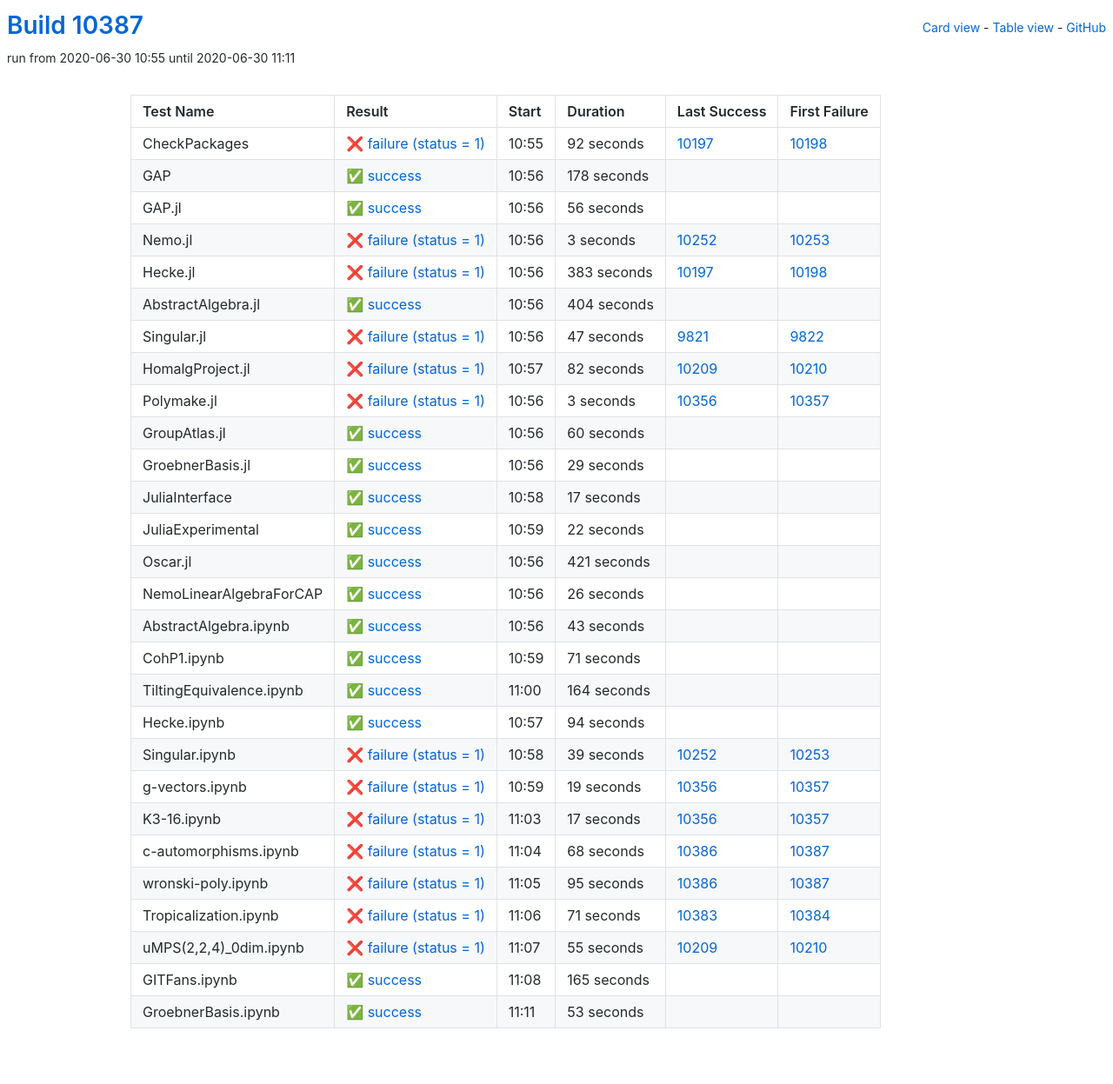
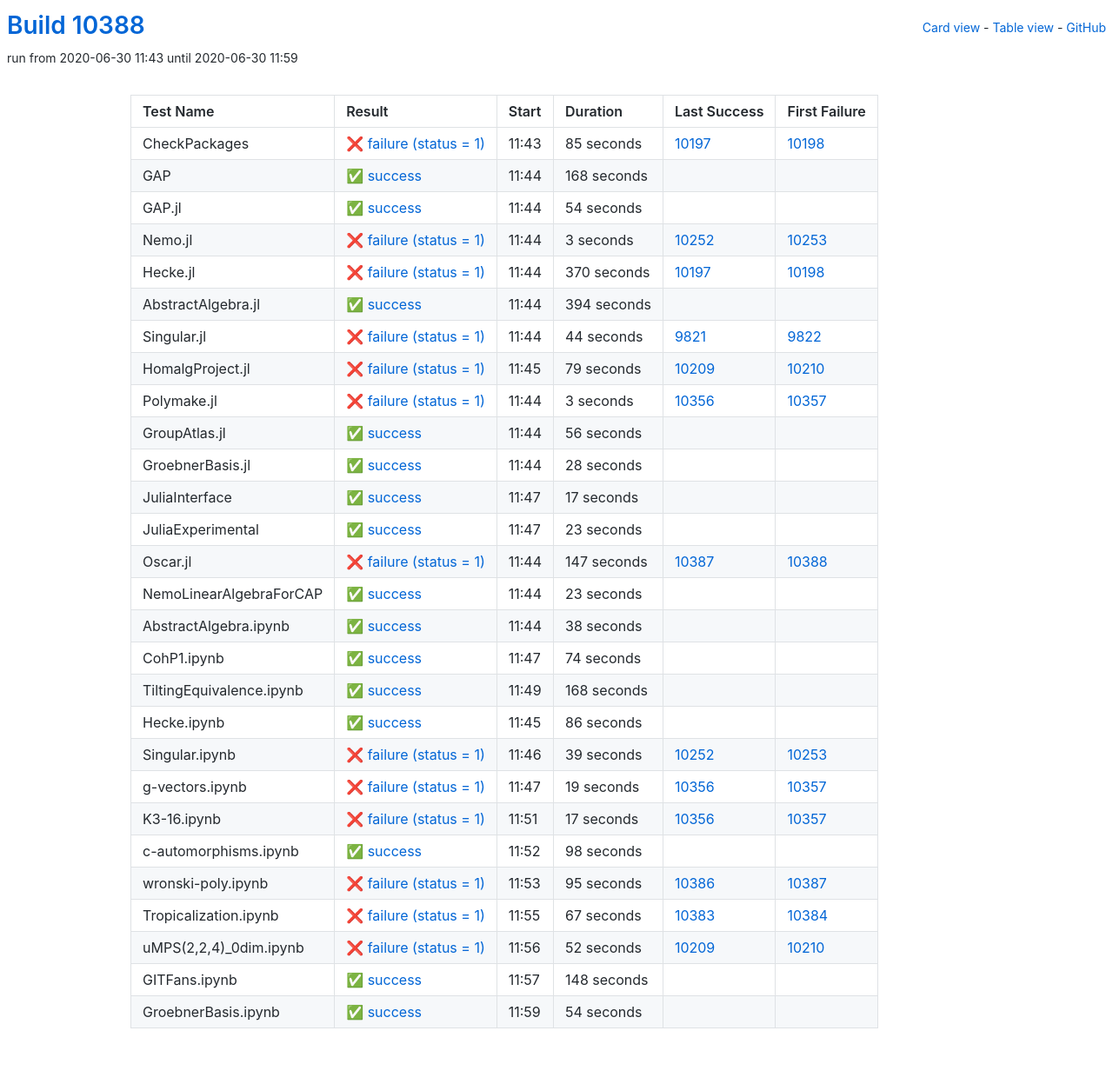
Before and after one commit to oscar-system/oscar-ci-status, a Jekyll site: the page built from table.html, in a window 1280 px wide. Shown: the whole page at 87% size. Built offline with Jekyll 4.4.1, drawn with Linux system fonts in a browser that asks for light colours.

Commit message:
Build #10388

```diff
--- a/_data/ci.yml
+++ b/_data/ci.yml
@@ -1,6 +1,6 @@
 ---
-build: 10387
-build_url: https://oscarci.mathematik.uni-kl.de/job/oscar/10387/
+build: 10388
+build_url: https://oscarci.mathematik.uni-kl.de/job/oscar/10388/
 job: oscar
 organization: oscar-system
 repo: oscar-ci-status
@@ -8,44 +8,44 @@
 tests:
 - name: CheckPackages
   id: checkpackages
-  log: https://oscarci.mathematik.uni-kl.de/job/oscar/10387/artifact/logs/build-10387/CheckPackages.log
-  start: 2020-06-30 10:55
+  log: https://oscarci.mathematik.uni-kl.de/job/oscar/10388/artifact/logs/build-10388/CheckPackages.log
+  start: 2020-06-30 11:43
   success: false
   exitcode: 1
   status: failure
-  duration: 92
+  duration: 85
   last_success: 10197
   last_success_url: https://oscarci.mathematik.uni-kl.de/job/oscar/10197/
   first_failure: 10198
   first_failure_url: https://oscarci.mathematik.uni-kl.de/job/oscar/10198/
 - name: GAP
   id: gap
-  log: https://oscarci.mathematik.uni-kl.de/job/oscar/10387/artifact/logs/build-10387/GAP.log
-  start: 2020-06-30 10:56
+  log: https://oscarci.mathematik.uni-kl.de/job/oscar/10388/artifact/logs/build-10388/GAP.log
+  start: 2020-06-30 11:44
   success: true
   exitcode: 0
   status: success
-  duration: 178
+  duration: 168
   last_success: false
   last_success_url:
   first_failure: false
   first_failure_url:
 - name: GAP.jl
   id: gap-jl
-  log: https://oscarci.mathematik.uni-kl.de/job/oscar/10387/artifact/logs/build-10387/GAP.jl.log
-  start: 2020-06-30 10:56
+  log: https://oscarci.mathematik.uni-kl.de/job/oscar/10388/artifact/logs/build-10388/GAP.jl.log
+  start: 2020-06-30 11:44
   success: true
   exitcode: 0
   status: success
-  duration: 56
+  duration: 54
   last_success: false
   last_success_url:
   first_failure: false
   first_failure_url:
 - name: Nemo.jl
   id: nemo-jl
-  log: https://oscarci.mathematik.uni-kl.de/job/oscar/10387/artifact/logs/build-10387/Nemo.jl.log
-  start: 2020-06-30 10:56
+  log: https://oscarci.mathematik.uni-kl.de/job/oscar/10388/artifact/logs/build-10388/Nemo.jl.log
+  start: 2020-06-30 11:44
   success: false
   exitcode: 1
   status: failure
@@ -56,56 +56,56 @@
   first_failure_url: https://oscarci.mathematik.uni-kl.de/job/oscar/10253/
 - name: Hecke.jl
   id: hecke-jl
-  log: https://oscarci.mathematik.uni-kl.de/job/oscar/10387/artifact/logs/build-10387/Hecke.jl.log
-  start: 2020-06-30 10:56
+  log: https://oscarci.mathematik.uni-kl.de/job/oscar/10388/artifact/logs/build-10388/Hecke.jl.log
+  start: 2020-06-30 11:44
   success: false
   exitcode: 1
   status: failure
-  duration: 383
+  duration: 370
   last_success: 10197
   last_success_url: https://oscarci.mathematik.uni-kl.de/job/oscar/10197/
   first_failure: 10198
   first_failure_url: https://oscarci.mathematik.uni-kl.de/job/oscar/10198/
 - name: AbstractAlgebra.jl
   id: abstractalgebra-jl
-  log: https://oscarci.mathematik.uni-kl.de/job/oscar/10387/artifact/logs/build-10387/AbstractAlgebra.jl.log
-  start: 2020-06-30 10:56
+  log: https://oscarci.mathematik.uni-kl.de/job/oscar/10388/artifact/logs/build-10388/AbstractAlgebra.jl.log
+  start: 2020-06-30 11:44
   success: true
   exitcode: 0
   status: success
-  duration: 404
+  duration: 394
   last_success: false
   last_success_url:
   first_failure: false
   first_failure_url:
 - name: Singular.jl
   id: singular-jl
-  log: https://oscarci.mathematik.uni-kl.de/job/oscar/10387/artifact/logs/build-10387/Singular.jl.log
-  start: 2020-06-30 10:56
+  log: https://oscarci.mathematik.uni-kl.de/job/oscar/10388/artifact/logs/build-10388/Singular.jl.log
+  start: 2020-06-30 11:44
   success: false
   exitcode: 1
   status: failure
-  duration: 47
+  duration: 44
   last_success: 9821
   last_success_url: https://oscarci.mathematik.uni-kl.de/job/oscar/9821/
   first_failure: 9822
   first_failure_url: https://oscarci.mathematik.uni-kl.de/job/oscar/9822/
 - name: HomalgProject.jl
   id: homalgproject-jl
-  log: https://oscarci.mathematik.uni-kl.de/job/oscar/10387/artifact/logs/build-10387/HomalgProject.jl.log
-  start: 2020-06-30 10:57
+  log: https://oscarci.mathematik.uni-kl.de/job/oscar/10388/artifact/logs/build-10388/HomalgProject.jl.log
+  start: 2020-06-30 11:45
   success: false
   exitcode: 1
   status: failure
-  duration: 82
+  duration: 79
   last_success: 10209
   last_success_url: https://oscarci.mathematik.uni-kl.de/job/oscar/10209/
   first_failure: 10210
   first_failure_url: https://oscarci.mathematik.uni-kl.de/job/oscar/10210/
 - name: Polymake.jl
   id: polymake-jl
-  log: https://oscarci.mathematik.uni-kl.de/job/oscar/10387/artifact/logs/build-10387/Polymake.jl.log
-  start: 2020-06-30 10:56
+  log: https://oscarci.mathematik.uni-kl.de/job/oscar/10388/artifact/logs/build-10388/Polymake.jl.log
+  start: 2020-06-30 11:44
   success: false
   exitcode: 1
   status: failure
@@ -116,32 +116,32 @@
   first_failure_url: https://oscarci.mathematik.uni-kl.de/job/oscar/10357/
 - name: GroupAtlas.jl
   id: groupatlas-jl
-  log: https://oscarci.mathematik.uni-kl.de/job/oscar/10387/artifact/logs/build-10387/GroupAtlas.jl.log
-  start: 2020-06-30 10:56
+  log: https://oscarci.mathematik.uni-kl.de/job/oscar/10388/artifact/logs/build-10388/GroupAtlas.jl.log
+  start: 2020-06-30 11:44
   success: true
   exitcode: 0
   status: success
-  duration: 60
+  duration: 56
   last_success: false
   last_success_url:
   first_failure: false
   first_failure_url:
 - name: GroebnerBasis.jl
   id: groebnerbasis-jl
-  log: https://oscarci.mathematik.uni-kl.de/job/oscar/10387/artifact/logs/build-10387/GroebnerBasis.jl.log
-  start: 2020-06-30 10:56
+  log: https://oscarci.mathematik.uni-kl.de/job/oscar/10388/artifact/logs/build-10388/GroebnerBasis.jl.log
+  start: 2020-06-30 11:44
   success: true
   exitcode: 0
   status: success
-  duration: 29
+  duration: 28
   last_success: false
   last_success_url:
   first_failure: false
   first_failure_url:
 - name: JuliaInterface
   id: juliainterface
-  log: https://oscarci.mathematik.uni-kl.de/job/oscar/10387/artifact/logs/build-10387/JuliaInterface.log
-  start: 2020-06-30 10:58
+  log: https://oscarci.mathematik.uni-kl.de/job/oscar/10388/artifact/logs/build-10388/JuliaInterface.log
+  start: 2020-06-30 11:47
   success: true
   exitcode: 0
   status: success
@@ -152,92 +152,92 @@
   first_failure_url:
 - name: JuliaExperimental
   id: juliaexperimental
-  log: https://oscarci.mathematik.uni-kl.de/job/oscar/10387/artifact/logs/build-10387/JuliaExperimental.log
-  start: 2020-06-30 10:59
+  log: https://oscarci.mathematik.uni-kl.de/job/oscar/10388/artifact/logs/build-10388/JuliaExperimental.log
+  start: 2020-06-30 11:47
   success: true
   exitcode: 0
   status: success
-  duration: 22
+  duration: 23
   last_success: false
   last_success_url:
   first_failure: false
   first_failure_url:
 - name: Oscar.jl
   id: oscar-jl
-  log: https://oscarci.mathematik.uni-kl.de/job/oscar/10387/artifact/logs/build-10387/Oscar.jl.log
-  start: 2020-06-30 10:56
+  log: https://oscarci.mathematik.uni-kl.de/job/oscar/10388/artifact/logs/build-10388/Oscar.jl.log
+  start: 2020-06-30 11:44
+  success: false
+  exitcode: 1
+  status: failure
+  duration: 147
+  last_success: 10387
+  last_success_url: https://oscarci.mathematik.uni-kl.de/job/oscar/10387/
+  first_failure: 10388
+  first_failure_url: https://oscarci.mathematik.uni-kl.de/job/oscar/10388/
+- name: NemoLinearAlgebraForCAP
+  id: nemolinearalgebraforcap
+  log: https://oscarci.mathematik.uni-kl.de/job/oscar/10388/artifact/logs/build-10388/NemoLinearAlgebraForCAP.log
+  start: 2020-06-30 11:44
   success: true
   exitcode: 0
   status: success
-  duration: 421
-  last_success: false
-  last_success_url:
-  first_failure: false
-  first_failure_url:
-- name: NemoLinearAlgebraForCAP
-  id: nemolinearalgebraforcap
-  log: https://oscarci.mathematik.uni-kl.de/job/oscar/10387/artifact/logs/build-10387/NemoLinearAlgebraForCAP.log
-  start: 2020-06-30 10:56
-  success: true
-  exitcode: 0
-  status: success
-  duration: 26
+  duration: 23
   last_success: false
   last_success_url:
   first_failure: false
   first_failure_url:
 - name: AbstractAlgebra.ipynb
   id: abstractalgebra-ipynb
-  log: https://oscarci.mathematik.uni-kl.de/job/oscar/10387/artifact/logs/build-10387/AbstractAlgebra.ipynb.log
-  start: 2020-06-30 10:56
+  log: https://oscarci.mathematik.uni-kl.de/job/oscar/10388/artifact/logs/build-10388/AbstractAlgebra.ipynb.log
+  start: 2020-06-30 11:44
   success: true
   exitcode: 0
   status: success
-  duration: 43
+  duration: 38
   last_success: false
   last_success_url:
   first_failure: false
   first_failure_url:
 - name: CohP1.ipynb
   id: cohp1-ipynb
-  log: https://oscarci.mathematik.uni-kl.de/job/oscar/10387/artifact/logs/build-10387/CohP1.ipynb.log
-  start: 2020-06-30 10:59
+  log: https://oscarci.mathematik.uni-kl.de/job/oscar/10388/artifact/logs/build-10388/CohP1.ipynb.log
+  start: 2020-06-30 11:47
   success: true
   exitcode: 0
   status: success
-  duration: 71
+  duration: 74
   last_success: false
   last_success_url:
   first_failure: false
   first_failure_url:
 - name: TiltingEquivalence.ipynb
   id: tiltingequivalence-ipynb
-  log: https://oscarci.mathematik.uni-kl.de/job/oscar/10387/artifact/logs/build-10387/TiltingEquivalence.ipynb.log
-  start: 2020-06-30 11:00
+  log: https://oscarci.mathematik.uni-kl.de/job/oscar/10388/artifact/logs/build-10388/TiltingEquivalence.ipynb.log
+  start: 2020-06-30 11:49
   success: true
   exitcode: 0
   status: success
-  duration: 164
+  duration: 168
   last_success: false
   last_success_url:
   first_failure: false
   first_failure_url:
 - name: Hecke.ipynb
   id: hecke-ipynb
-  log: https://oscarci.mathematik.uni-kl.de/job/oscar/10387/artifact/logs/build-10387/Hecke.ipynb.log
-  start: 2020-06-30 10:57
+  log: https://oscarci.mathematik.uni-kl.de/job/oscar/10388/artifact/logs/build-10388/Hecke.ipynb.log
+  start: 2020-06-30 11:45
   success: true
   exitcode: 0
   status: success
-  duration: 94
+  duration: 86
   last_success: false
   last_success_url:
   first_failure: false
   first_failure_url:
 - name: Singular.ipynb
   id: singular-ipynb
-  log: https://oscarci.mathematik.uni-kl.de/job/oscar/10387/artifact/logs/build-10387/Singular.ipynb.log
-  start: 2020-06-30 10:58
+  log: https://oscarci.mathematik.uni-kl.de/job/oscar/10388/artifact/logs/build-10388/Singular.ipynb.log
+  start: 2020-06-30 11:46
   success: false
   exitcode: 1
   status: failure
@@ -248,8 +248,8 @@
   first_failure_url: https://oscarci.mathematik.uni-kl.de/job/oscar/10253/
 - name: g-vectors.ipynb
   id: g-vectors-ipynb
-  log: https://oscarci.mathematik.uni-kl.de/job/oscar/10387/artifact/logs/build-10387/g-vectors.ipynb.log
-  start: 2020-06-30 10:59
+  log: https://oscarci.mathematik.uni-kl.de/job/oscar/10388/artifact/logs/build-10388/g-vectors.ipynb.log
+  start: 2020-06-30 11:47
   success: false
   exitcode: 1
   status: failure
@@ -260,8 +260,8 @@
   first_failure_url: https://oscarci.mathematik.uni-kl.de/job/oscar/10357/
 - name: K3-16.ipynb
   id: k3-16-ipynb
-  log: https://oscarci.mathematik.uni-kl.de/job/oscar/10387/artifact/logs/build-10387/K3-16.ipynb.log
-  start: 2020-06-30 11:03
+  log: https://oscarci.mathematik.uni-kl.de/job/oscar/10388/artifact/logs/build-10388/K3-16.ipynb.log
+  start: 2020-06-30 11:51
   success: false
   exitcode: 1
   status: failure
@@ -272,20 +272,20 @@
   first_failure_url: https://oscarci.mathematik.uni-kl.de/job/oscar/10357/
 - name: c-automorphisms.ipynb
   id: c-automorphisms-ipynb
-  log: https://oscarci.mathematik.uni-kl.de/job/oscar/10387/artifact/logs/build-10387/c-automorphisms.ipynb.log
-  start: 2020-06-30 11:04
-  success: false
-  exitcode: 1
-  status: failure
-  duration: 68
-  last_success: 10386
-  last_success_url: https://oscarci.mathematik.uni-kl.de/job/oscar/10386/
-  first_failure: 10387
-  first_failure_url: https://oscarci.mathematik.uni-kl.de/job/oscar/10387/
+  log: https://oscarci.mathematik.uni-kl.de/job/oscar/10388/artifact/logs/build-10388/c-automorphisms.ipynb.log
+  start: 2020-06-30 11:52
+  success: true
+  exitcode: 0
+  status: success
+  duration: 98
+  last_success: false
+  last_success_url:
+  first_failure: false
+  first_failure_url:
 - name: wronski-poly.ipynb
   id: wronski-poly-ipynb
-  log: https://oscarci.mathematik.uni-kl.de/job/oscar/10387/artifact/logs/build-10387/wronski-poly.ipynb.log
-  start: 2020-06-30 11:05
+  log: https://oscarci.mathematik.uni-kl.de/job/oscar/10388/artifact/logs/build-10388/wronski-poly.ipynb.log
+  start: 2020-06-30 11:53
   success: false
   exitcode: 1
   status: failure
@@ -296,48 +296,48 @@
   first_failure_url: https://oscarci.mathematik.uni-kl.de/job/oscar/10387/
 - name: Tropicalization.ipynb
   id: tropicalization-ipynb
-  log: https://oscarci.mathematik.uni-kl.de/job/oscar/10387/artifact/logs/build-10387/Tropicalization.ipynb.log
-  start: 2020-06-30 11:06
+  log: https://oscarci.mathematik.uni-kl.de/job/oscar/10388/artifact/logs/build-10388/Tropicalization.ipynb.log
+  start: 2020-06-30 11:55
   success: false
   exitcode: 1
   status: failure
-  duration: 71
+  duration: 67
   last_success: 10383
   last_success_url: https://oscarci.mathematik.uni-kl.de/job/oscar/10383/
   first_failure: 10384
   first_failure_url: https://oscarci.mathematik.uni-kl.de/job/oscar/10384/
 - name: uMPS(2,2,4)_0dim.ipynb
   id: umps-2-2-4-0dim-ipynb
-  log: https://oscarci.mathematik.uni-kl.de/job/oscar/10387/artifact/logs/build-10387/uMPS-2-2-4-_0dim.ipynb.log
-  start: 2020-06-30 11:07
+  log: https://oscarci.mathematik.uni-kl.de/job/oscar/10388/artifact/logs/build-10388/uMPS-2-2-4-_0dim.ipynb.log
+  start: 2020-06-30 11:56
   success: false
   exitcode: 1
   status: failure
-  duration: 55
+  duration: 52
   last_success: 10209
   last_success_url: https://oscarci.mathematik.uni-kl.de/job/oscar/10209/
   first_failure: 10210
   first_failure_url: https://oscarci.mathematik.uni-kl.de/job/oscar/10210/
 - name: GITFans.ipynb
   id: gitfans-ipynb
-  log: https://oscarci.mathematik.uni-kl.de/job/oscar/10387/artifact/logs/build-10387/GITFans.ipynb.log
-  start: 2020-06-30 11:08
+  log: https://oscarci.mathematik.uni-kl.de/job/oscar/10388/artifact/logs/build-10388/GITFans.ipynb.log
+  start: 2020-06-30 11:57
   success: true
   exitcode: 0
   status: success
-  duration: 165
+  duration: 148
   last_success: false
   last_success_url:
   first_failure: false
   first_failure_url:
 - name: GroebnerBasis.ipynb
   id: groebnerbasis-ipynb
-  log: https://oscarci.mathematik.uni-kl.de/job/oscar/10387/artifact/logs/build-10387/GroebnerBasis.ipynb.log
-  start: 2020-06-30 11:11
+  log: https://oscarci.mathematik.uni-kl.de/job/oscar/10388/artifact/logs/build-10388/GroebnerBasis.ipynb.log
+  start: 2020-06-30 11:59
   success: true
   exitcode: 0
   status: success
-  duration: 53
+  duration: 54
   last_success: false
   last_success_url:
   first_failure: false
```
Also changed, not shown: README.md.
